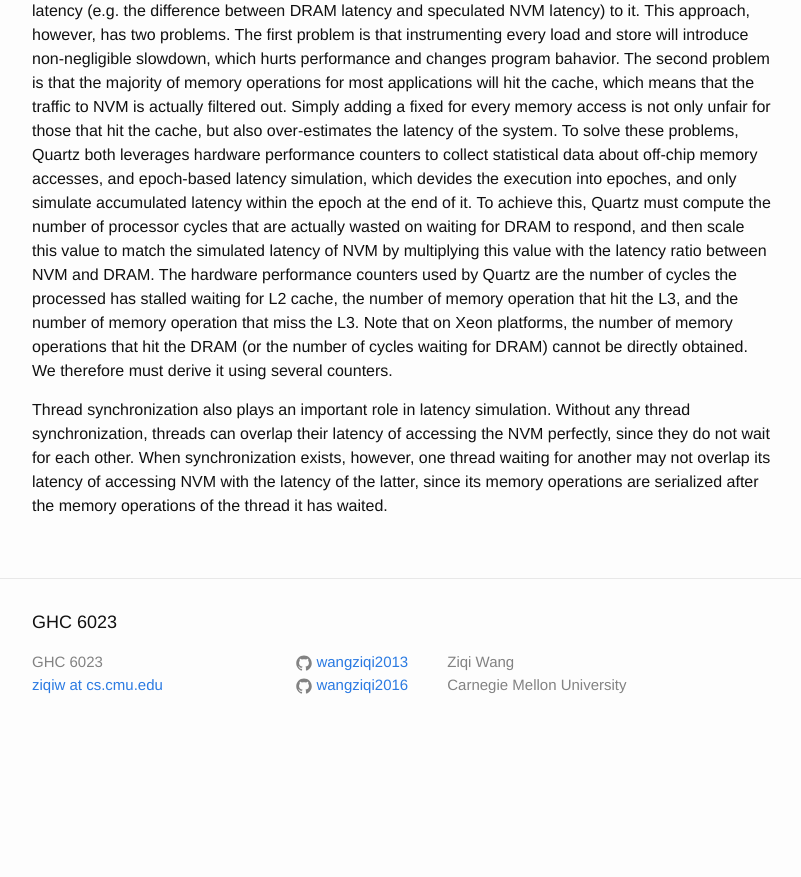
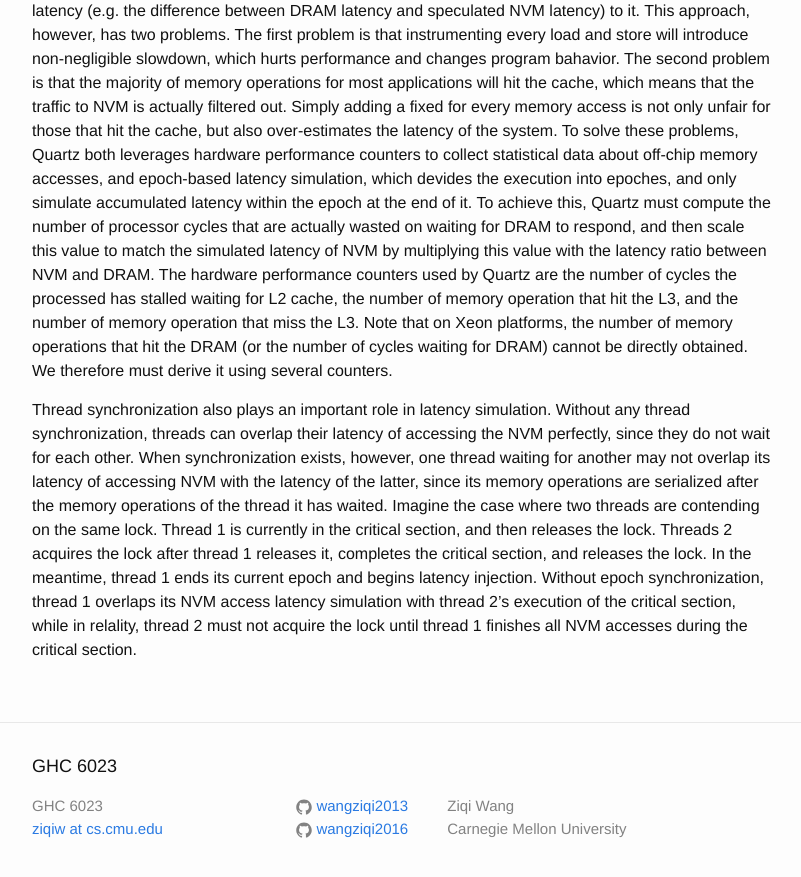
Before and after one commit to wangziqi2013/wangziqi2013.github.io, a Jekyll site: the page built from _posts/2019-11-23-quartz.markdown, in a window 1280 px wide and 900 px high, scrolled down 1393 px. Shown: the top 877 px of the window, without its empty margins (238-1039 px from the left). Built offline with Jekyll 4.4.1, drawn with Linux system fonts in a browser that asks for light colours; before the commit the page ends 2149 px from its top, so only the background shows below that.

Commit message:
Adding example

```diff
--- a/_posts/2019-11-23-quartz.markdown
+++ b/_posts/2019-11-23-quartz.markdown
@@ -65,4 +65,9 @@ obtained. We therefore must derive it using several counters.
 Thread synchronization also plays an important role in latency simulation. Without any thread synchronization, threads can
 overlap their latency of accessing the NVM perfectly, since they do not wait for each other. When synchronization exists,
 however, one thread waiting for another may not overlap its latency of accessing NVM with the latency of the latter,
-since its memory operations are serialized after the memory operations of the thread it has waited.
+since its memory operations are serialized after the memory operations of the thread it has waited. Imagine the case where
+two threads are contending on the same lock. Thread 1 is currently in the critical section, and then releases the lock.
+Threads 2 acquires the lock after thread 1 releases it, completes the critical section, and releases the lock. In the
+meantime, thread 1 ends its current epoch and begins latency injection. Without epoch synchronization, thread 1 overlaps
+its NVM access latency simulation with thread 2's execution of the critical section, while in relality, thread 2 must
+not acquire the lock until thread 1 finishes all NVM accesses during the critical section.
```
